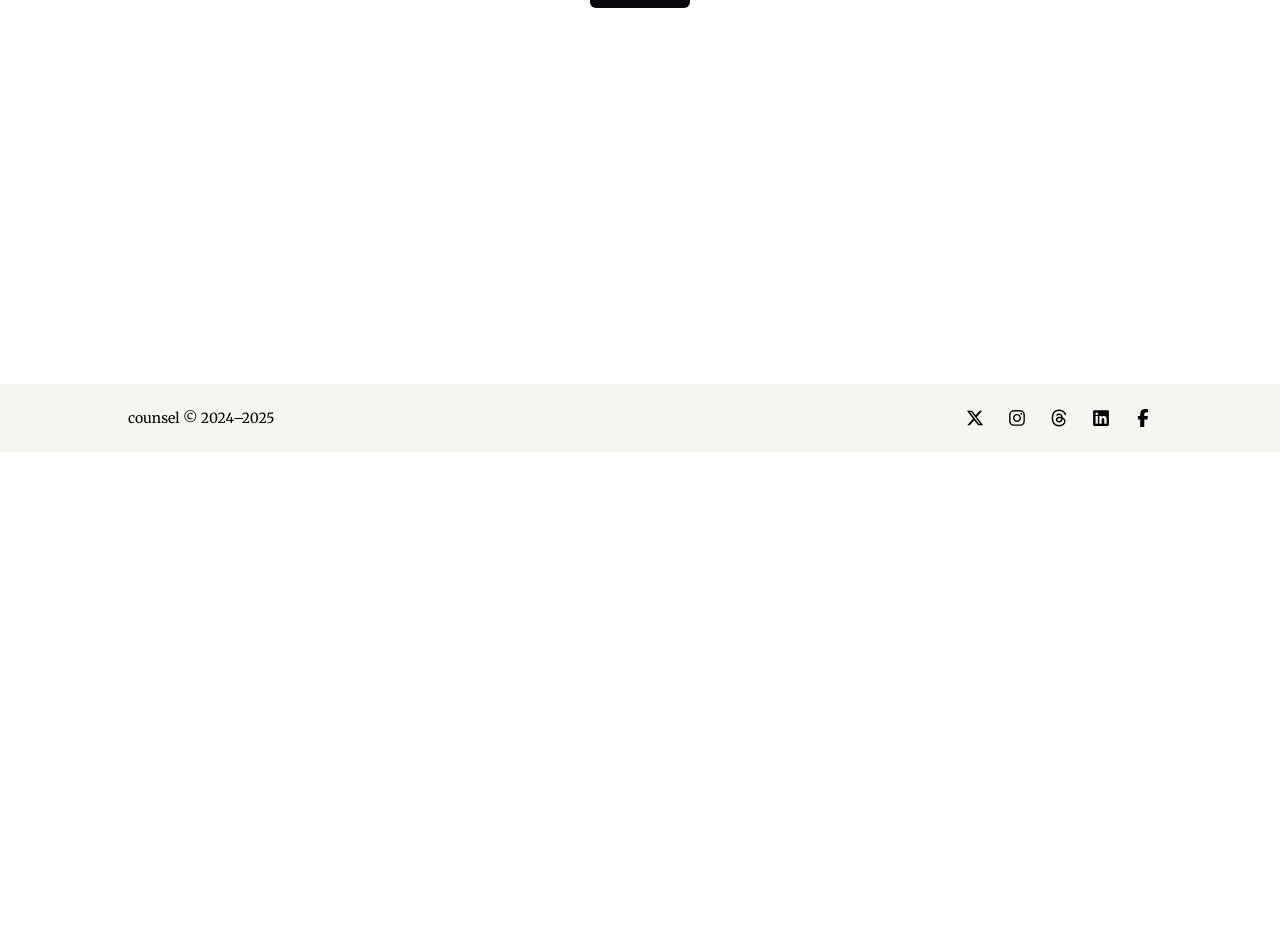
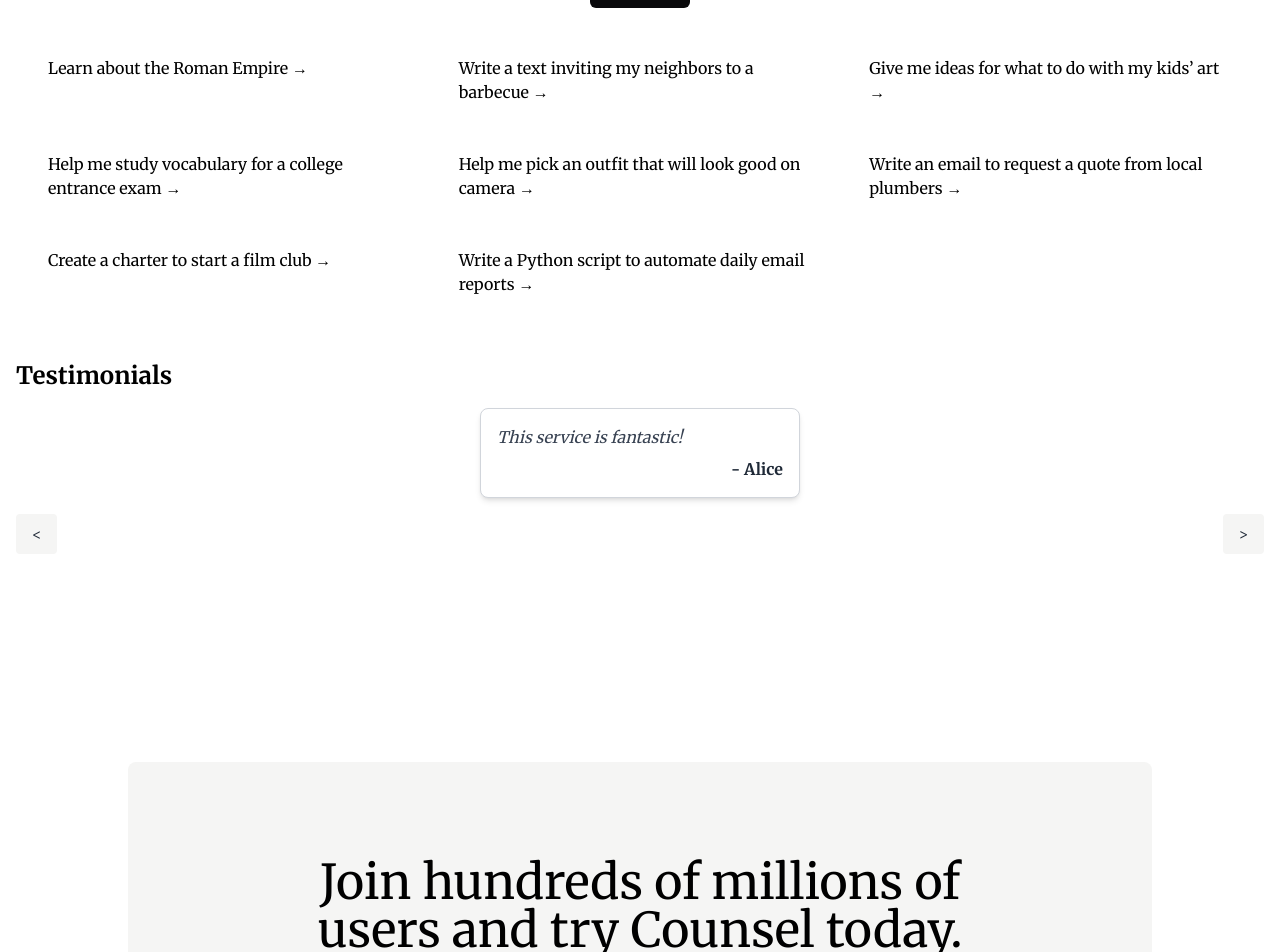
Before and after one commit to Yashrajgk/counsel, a Next.js app: page / in a window 1280 px wide. Shown: the part 416-1368 px from the top of the page. Before the commit the page ends 868 px from the top, so only its background shows below. Built offline with nearby package versions, Linux system fonts and the light colour scheme.

Commit message:
landing-page-changes

```diff
--- a/src/app/(routes)/(marketing)/page.tsx
+++ b/src/app/(routes)/(marketing)/page.tsx
@@ -1,6 +1,9 @@
 import Header from "@/app/components/marketing/header";
 import Banner from "@/app/components/marketing/banner";
 import Footer from "@/app/components/marketing/footer";
+import Animation from "@/app/components/marketing/animation";
+import Testimonial from "@/app/components/marketing/testimonial";
+import Joinus from "@/app/components/marketing/joinus";
 
 function HomePage() {
   return (
@@ -8,8 +11,12 @@ function HomePage() {
       <div className={"h-screen"}>
         <Header />
         <Banner />
+        <Animation />
+        <Testimonial />
+        <Joinus />
+
+      <Footer />
       </div>
-      <Footer />
     </div>
   );
 }
--- /dev/null
+++ b/src/app/components/marketing/animation.tsx
@@ -0,0 +1,34 @@
+// import Button from "@/app/components/ui/button";
+
+function Animation(){
+    return (
+    <section className="grid grid-cols-2 md:grid-cols-3 gap-4 px-8 py-8">
+        <div className="#78716c p-4 rounded-md hover:bg-[#d6d3d1] cursor-pointer">
+          Learn about the Roman Empire &rarr;
+        </div>
+        <div className="#78716c p-4 rounded-md hover:bg-[#d6d3d1] cursor-pointer">
+          Write a text inviting my neighbors to a barbecue &rarr;
+        </div>
+        <div className="#78716c p-4 rounded-md hover:bg-[#d6d3d1] cursor-pointer">
+          Give me ideas for what to do with my kids’ art &rarr;
+        </div>
+        <div className="#78716c p-4 rounded-md hover:bg-[#d6d3d1] cursor-pointer">
+          Help me study vocabulary for a college entrance exam &rarr;
+        </div>
+        <div className="#78716c p-4 rounded-md hover:bg-[#d6d3d1] cursor-pointer">
+          Help me pick an outfit that will look good on camera &rarr;
+        </div>
+        <div className="#78716c p-4 rounded-md hover:bg-[#d6d3d1] cursor-pointer">
+          Write an email to request a quote from local plumbers &rarr;
+        </div>
+        <div className="#78716c p-4 rounded-md hover:bg-[#d6d3d1] cursor-pointer">
+          Create a charter to start a film club &rarr;
+        </div>
+        <div className="#78716c p-4 rounded-md hover:bg-[#d6d3d1] cursor-pointer">
+          Write a Python script to automate daily email reports &rarr;
+        </div>
+    </section>
+    )
+}
+
+export default Animation;
--- /dev/null
+++ b/src/app/components/marketing/joinus.tsx
@@ -0,0 +1,18 @@
+import Button from "@/app/components/ui/button";
+// import Logo from "@/app/components/ui/logo";
+// import Link from "next/link";
+
+function Joinus() {
+  return (
+    <section className="bg-black-900 py-48 px-8 flex justify-center">
+        <div className="bg-[#f5f5f4] p-20 rounded-lg w-full max-w-5xl text-center">
+           <h2
+        className={"text-4xl text-center lg:mt-4 mx-auto max-w-[80%] lg:max-w-3xl lg:text-5xl"}>
+        Join hundreds of millions of users and try Counsel today.
+      </h2>
+          <Button className={"mt-2"}>Start Now</Button>
+        </div>
+      </section>
+);
+}
+export default Joinus;
--- /dev/null
+++ b/src/app/components/marketing/testimonial.tsx
@@ -0,0 +1,51 @@
+// pages/index.tsx
+"use client";
+import Button from "@/app/components/ui/button";
+
+
+import { useState } from 'react';
+
+const testimonials = [
+  { name: "Alice", message: "This service is fantastic!" },
+  { name: "Bob", message: "I love the user experience." },
+  { name: "Charlie", message: "Highly recommended!" },
+  { name: "Dave", message: "A game changer for our team!" },
+  { name: "Eva", message: "Incredible quality and support!" },
+];
+
+const Home = () => {
+  const [currentIndex, setCurrentIndex] = useState(0);
+
+  const handleNext = () => {
+    setCurrentIndex((prevIndex) => (prevIndex + 1) % testimonials.length);
+  };
+
+  const handlePrev = () => {
+    setCurrentIndex((prevIndex) => (prevIndex - 1 + testimonials.length) % testimonials.length);
+  };
+
+  return (
+    <div className="container mx-auto p-4">
+      <h1 className="text-2xl font-bold mb-4">Testimonials</h1>
+      <div className="flex justify-center items-center">
+        <div className="bg-white border border-gray-300 rounded-lg p-4 shadow-md w-80">
+          <p className="text-gray-700 italic">{testimonials[currentIndex].message}</p>
+          <p className="mt-2 text-right font-semibold text-gray-800">- {testimonials[currentIndex].name}</p>
+        </div>
+      </div>
+      <div className="flex justify-between mt-4">
+        <Button onClick={handlePrev}
+          className="bg-[#f5f5f4] text-gray-800 py-2 px-4 rounded hover:bg-[#d6d3d1] transition duration-200"
+        >
+           &lt;
+        </Button>
+        <Button onClick={handleNext}
+            className="bg-[#f5f5f4] text-gray-800 py-2 px-4 rounded hover:bg-[#d6d3d1] transition duration-200">
+           &gt;
+        </Button>
+      </div>
+    </div>
+  );
+};
+
+export default Home;
```
Also changed, not shown: package.json (+4 -4 lines), 1 other file (tests, documents, lock files or other folders).
